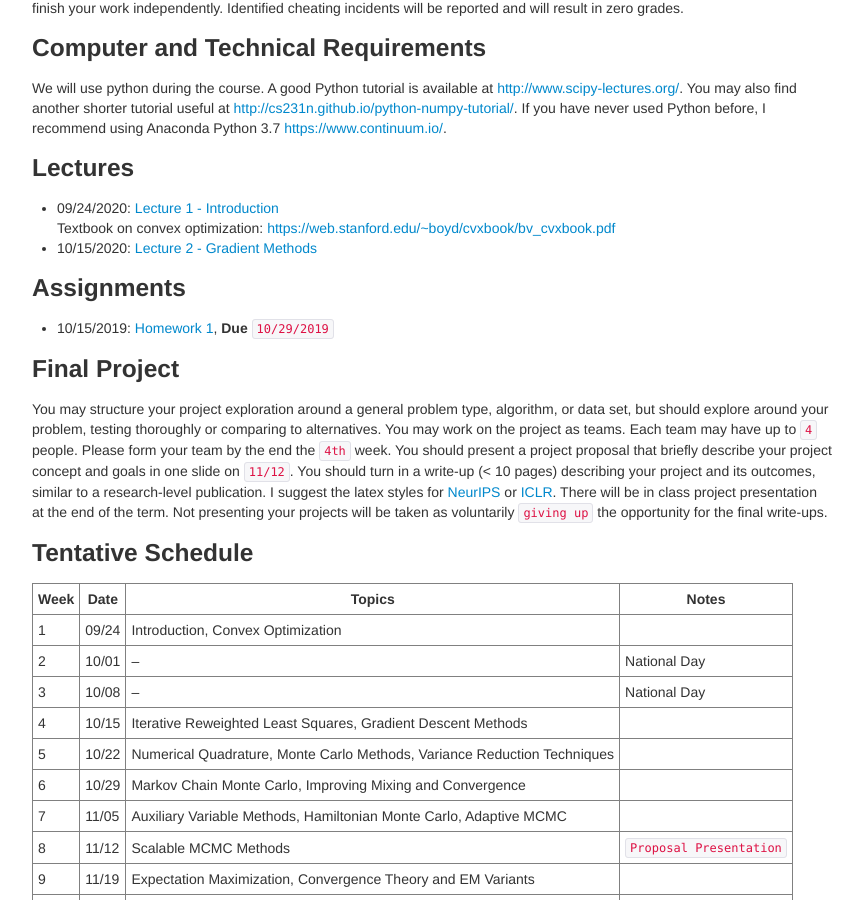
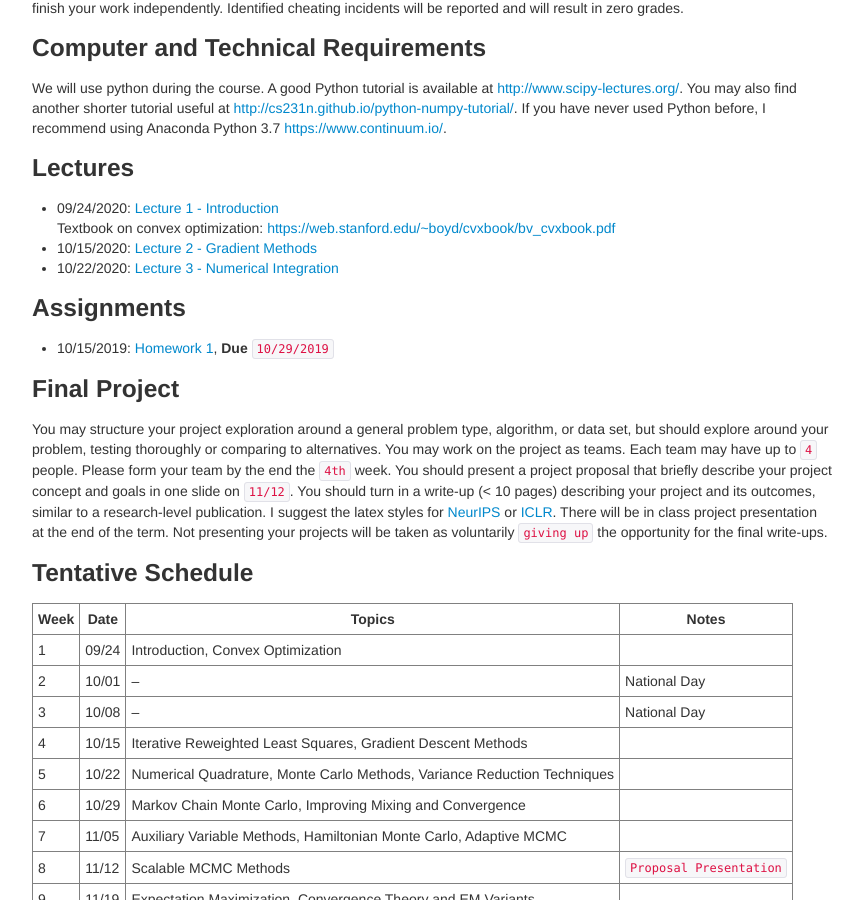
Before and after one commit to zcrabbit/zcrabbit.github.io, a Jekyll site: the page built from courses/smcm-f20.md, in a window 1280 px wide and 900 px high, scrolled down 925 px. Shown: the whole window, without its empty margins (208-1071 px from the left). Built offline with Jekyll 4.4.1, drawn with Linux system fonts in a browser that asks for light colours.

Commit message:
lecture 03 out

```diff
--- a/courses/smcm-f20.md
+++ b/courses/smcm-f20.md
@@ -39,6 +39,7 @@ We will use python during the course. A good Python tutorial is available at <ht
 - 09/24/2020: [Lecture 1 - Introduction]({{sites.baseurl}}/static/slides/smcm_fall20/lec01.pdf)
   Textbook on convex optimization: <https://web.stanford.edu/~boyd/cvxbook/bv_cvxbook.pdf>
 - 10/15/2020: [Lecture 2 - Gradient Methods]({{sites.baseurl}}/static/slides/smcm_fall20/lec02.pdf)
+- 10/22/2020: [Lecture 3 - Numerical Integration]({{sites.baseurl}}/static/slides/smcm_fall20/lec03.pdf)
 
 
 ### Assignments
```
Also changed, not shown: 4 other files.
